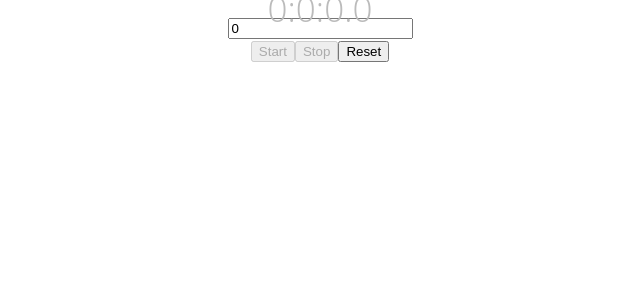
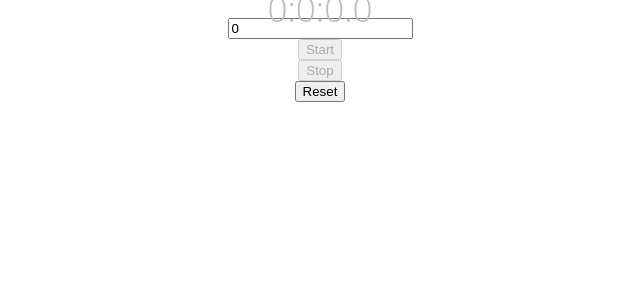
Before and after one commit to sam-540/angular-productivity-timer, an Angular app: page / in a window 1280 px wide. Shown: the top 300 px of the page, without its empty margins (320-960 px from the left). Built offline with nearby package versions, Linux system fonts and the light colour scheme; what angular-svg-round-progressbar would draw is missing.

Commit message:
changed event listener from change to keyup

```diff
--- a/src/app/app.component.css
+++ b/src/app/app.component.css
@@ -25,6 +25,11 @@ round-progress {
   text-align: center;
 }
 
+button {
+  display: block;
+  margin: 0 auto;
+}
+
 input {
   display: block;
   margin: 0 auto;
--- a/src/app/app.component.html
+++ b/src/app/app.component.html
@@ -18,7 +18,7 @@
 <div class="buttons">
   <input
     [ngModel]="inputValue"
-    (change)="changeInput($event)"
+    (keyup)="changeInput($event)"
     type="number"
     placeholder="enter number of minutes"
   />
```
